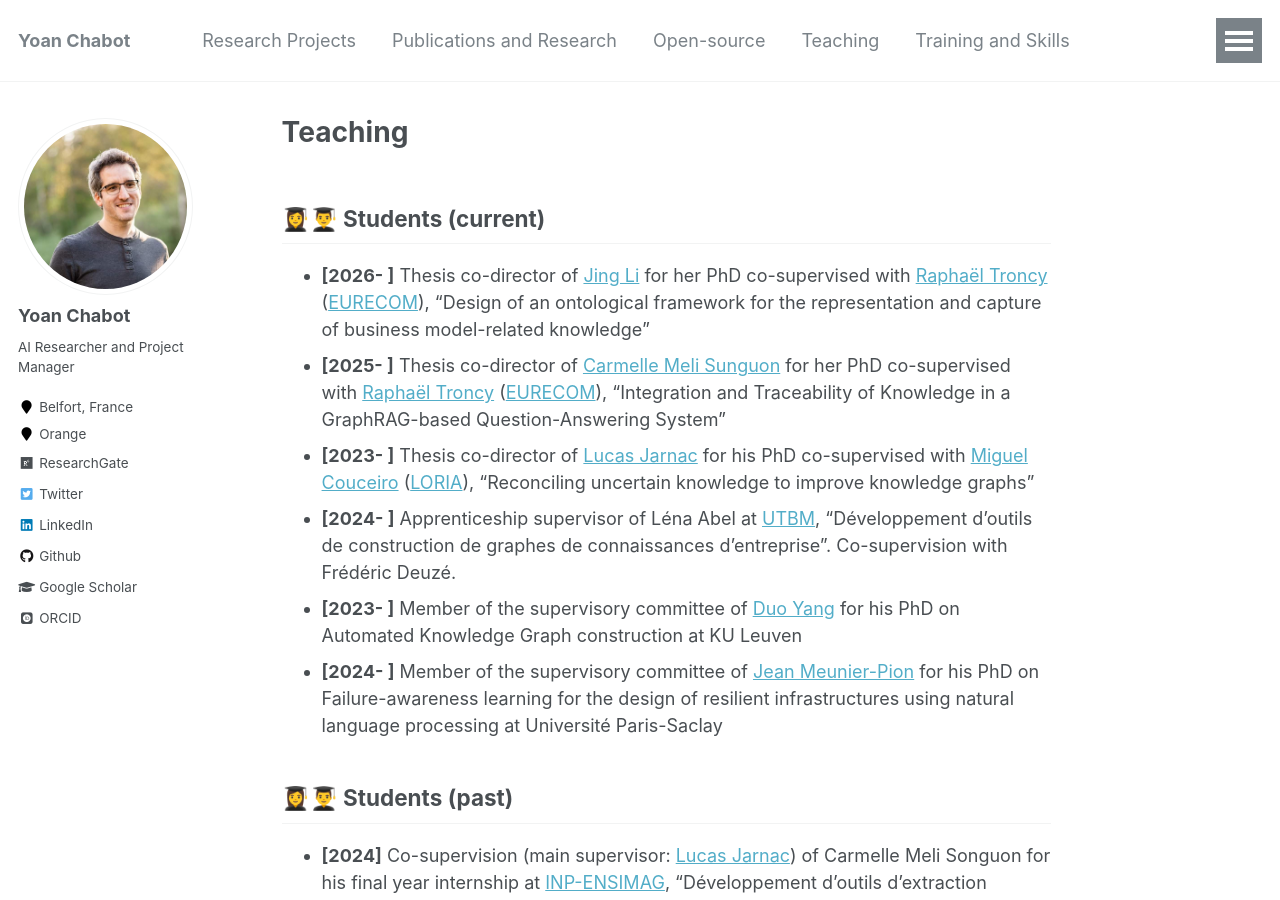
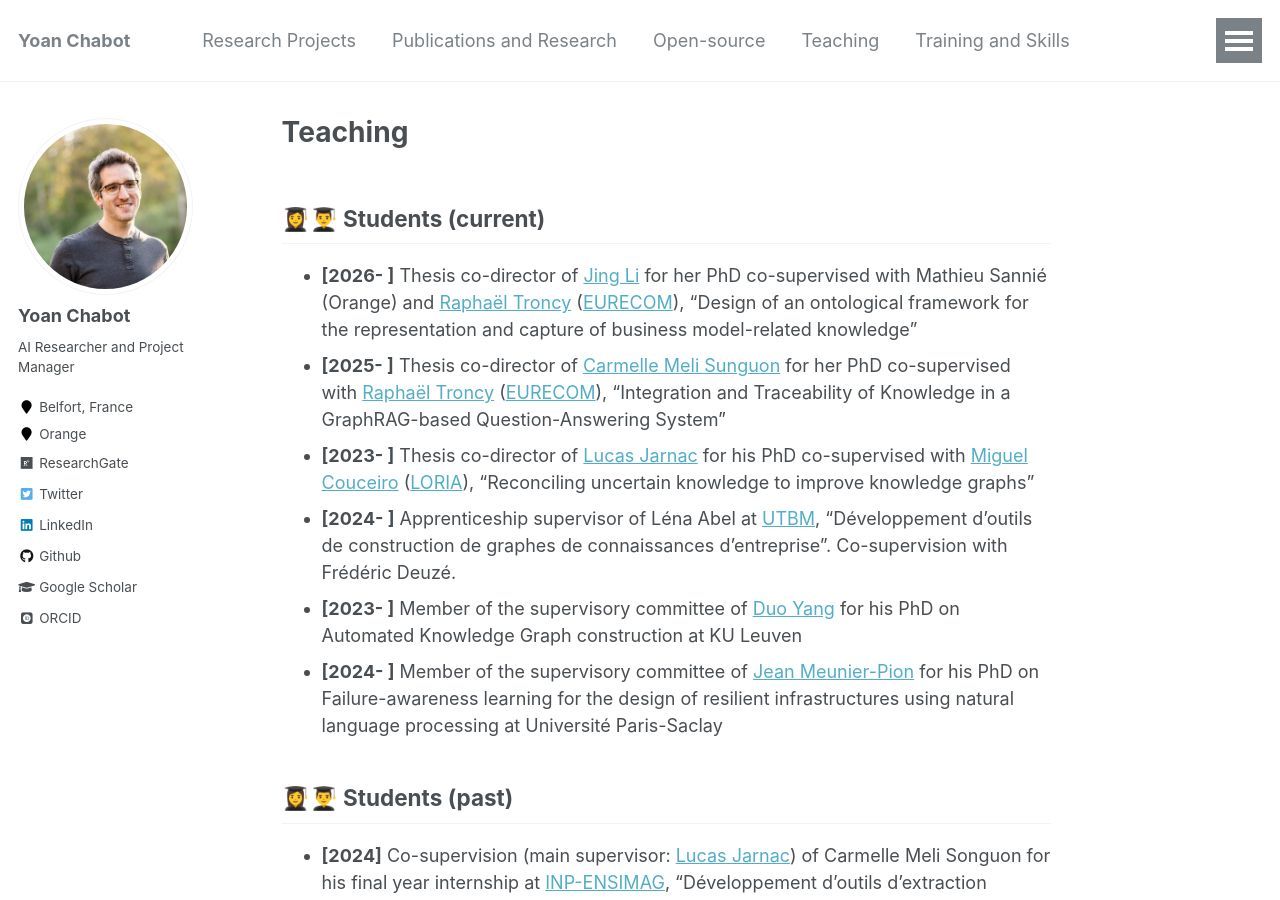
Before and after one commit to yoanchabot/yoanchabot.github.io, a Jekyll site: the page built from _pages/teaching.md, in a window 1280 px wide and 900 px high. Built offline with Jekyll 4.4.1, drawn with Linux system fonts in a browser that asks for light colours; some web fonts are replaced.

Commit message:
Update teaching.md

```diff
--- a/_pages/teaching.md
+++ b/_pages/teaching.md
@@ -5,7 +5,7 @@ author_profile: true
 ---
 
 ## 👩‍🎓👨‍🎓 Students (current)
-* **[2026- ]** Thesis co-director of [Jing Li](https://www.linkedin.com/in/jing-li-b80205294) for her PhD co-supervised with [Raphaël Troncy](https://www.eurecom.fr/~troncy/) ([EURECOM](http://www.eurecom.fr)), "Design of an ontological framework for the representation and capture of business model-related knowledge"
+* **[2026- ]** Thesis co-director of [Jing Li](https://www.linkedin.com/in/jing-li-b80205294) for her PhD co-supervised with Mathieu Sannié (Orange) and [Raphaël Troncy](https://www.eurecom.fr/~troncy/) ([EURECOM](http://www.eurecom.fr)), "Design of an ontological framework for the representation and capture of business model-related knowledge"
 * **[2025- ]** Thesis co-director of [Carmelle Meli Sunguon](https://www.eurecom.fr/fr/people/meli-songuon-carmelle) for her PhD co-supervised with [Raphaël Troncy](https://www.eurecom.fr/~troncy/) ([EURECOM](http://www.eurecom.fr)), "Integration and Traceability of Knowledge in a GraphRAG-based Question-Answering System"
 * **[2023- ]** Thesis co-director of [Lucas Jarnac](https://scholar.google.com/citations?user=O24FhxkAAAAJ&hl=fr) for his PhD co-supervised with [Miguel Couceiro](https://members.loria.fr/mcouceiro/) ([LORIA](https://www.loria.fr/en/)), "Reconciling uncertain knowledge to improve knowledge graphs"
 * **[2024- ]** Apprenticeship supervisor of Léna Abel at [UTBM](https://www.utbm.fr/), "Développement d’outils de construction de graphes de connaissances d’entreprise". Co-supervision with Frédéric Deuzé.
```
